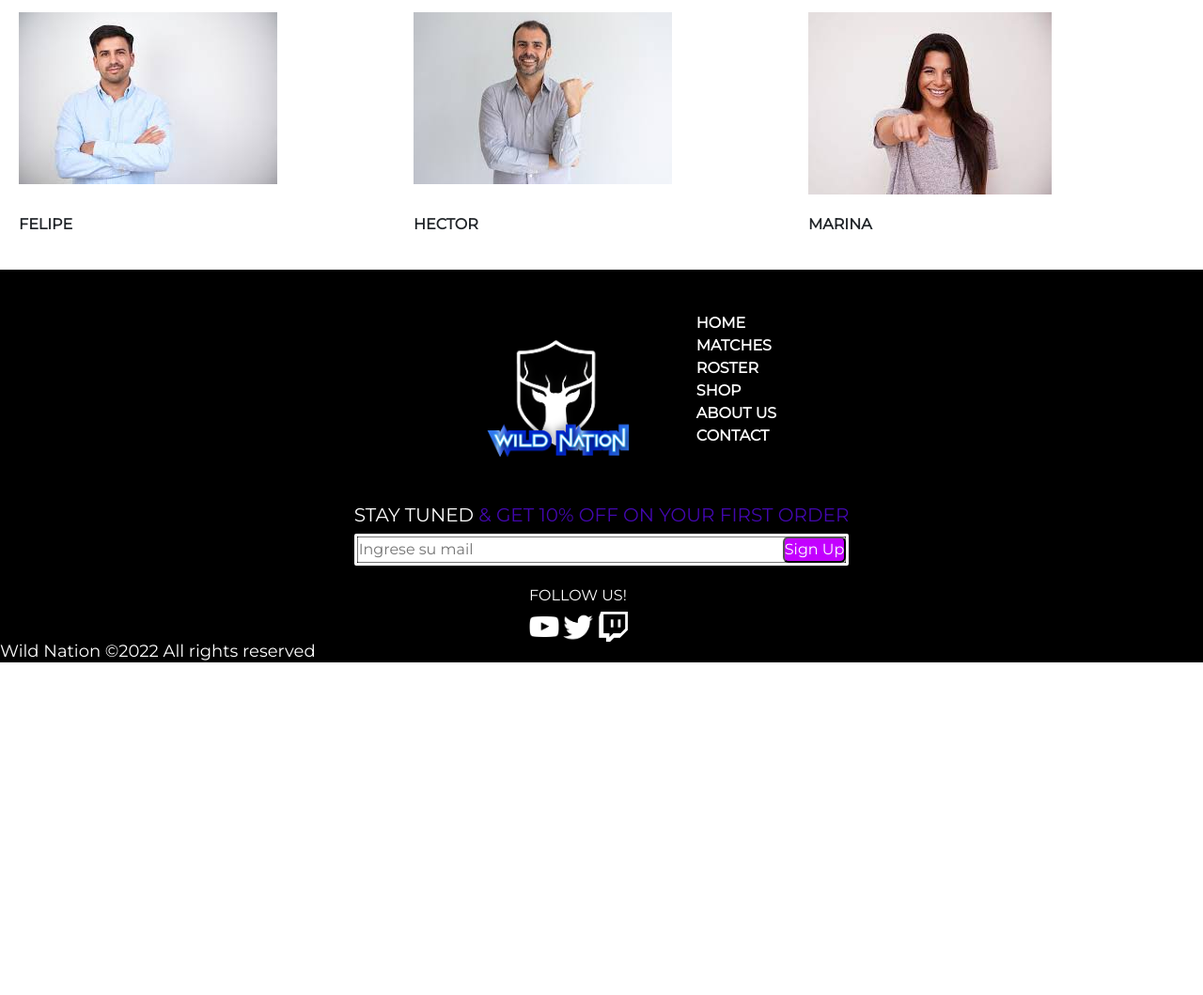
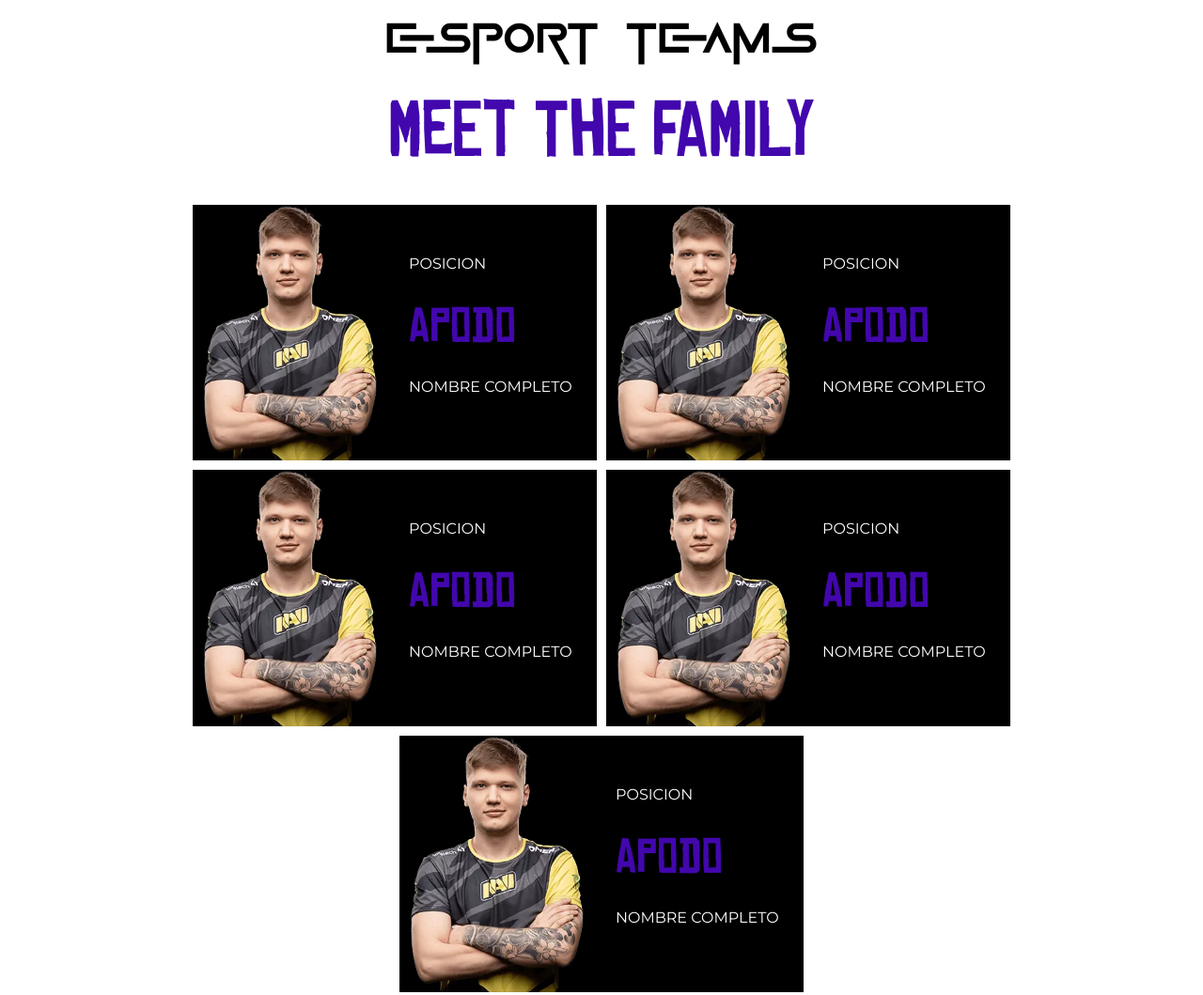
Before and after one commit to sebasmalisani/WN-Desafio, a website: page pages/roster.html in a window 1280 px wide. Shown: the part 403-1462 px from the top of the page at 94% size. Before the commit the page ends 1116 px from the top, so only its background shows below. Drawn offline with nearby package versions, Linux system fonts and the light colour scheme; files whose address does not match are found by name.

Commit message:
hice roster

```diff
--- a/assets/scss/style.scss
+++ b/assets/scss/style.scss
@@ -181,6 +181,50 @@
     color: white;
 }
 
+.tituloRoster{
+    display: flex;
+    justify-content: center;
+    color: rgb(0, 0, 0);
+    font-size: 50px;
+    font-family: gameofsquid;
+    margin-top: 10px;
+}
+
+.tituloRoster2{
+    display: flex;
+    justify-content: center;
+    font-family: chino;
+    color: #4207AD;
+    font-size: 80px;
+}
+
+.contenedorRoster{
+    display: flex;
+    justify-content: center;
+    gap: 10px;
+    flex-wrap: wrap;
+    margin: 10px;
+    padding: 10px;
+}
+.contenedorRoster2{
+    display: flex;
+    align-items: center;
+    gap: 30px;
+    background-color: black;
+}
+.infoJugador{
+    color: white;
+    width: 200px;
+}
+.apodo{
+    color: #4207AD;
+    font-family: chino;
+    font-size: 50px;
+}
+
+.imgRoster{
+    width: 200px;
+}
 
 @media(max-width:1500px){
 
@@ -450,4 +494,10 @@
         width: 400px;
     }
 
+    .formulario{
+        margin-left: -120px;
+    }
+    .fotoMatch{
+        display: none;
+    }
 }
--- a/pages/roster.html
+++ b/pages/roster.html
@@ -6,7 +6,8 @@
     <meta http-equiv="X-UA-Compatible" content="IE=edge">
     <meta name="viewport" content="width=device-width, initial-scale=1.0">
     <title>ROSTER</title>
-    <link href="https://cdn.jsdelivr.net/npm/bootstrap@5.2.0-beta1/dist/css/bootstrap.min.css" rel="stylesheet" integrity="sha384-0evHe/X+R7YkIZDRvuzKMRqM+OrBnVFBL6DOitfPri4tjfHxaWutUpFmBp4vmVor" crossorigin="anonymous">
+    <link href="https://cdn.jsdelivr.net/npm/bootstrap@5.2.0-beta1/dist/css/bootstrap.min.css" rel="stylesheet"
+        integrity="sha384-0evHe/X+R7YkIZDRvuzKMRqM+OrBnVFBL6DOitfPri4tjfHxaWutUpFmBp4vmVor" crossorigin="anonymous">
     <link rel="stylesheet" href="../assets/css/style.css">
 </head>
 
@@ -19,7 +20,7 @@
                 <span class="navbar-toggler-icon"></span>
             </button>
             <div class="collapse navbar-collapse" id="navbarNav">
-                <ul class="navbar-nav">
+                <ul class="navbar-nav align-items-center">
                     <li class="nav-item">
                         <a class="nav-link" aria-current="page" href="../index.html">HOME</a>
                     </li>
@@ -53,21 +54,64 @@
         </div>
 
     </header>
-    <main class="fotos">
-        <img class="fotos" src="../assets/img/Persona 1.jpg" alt="">
-        <img class="fotos" src="../assets/img/Persona 2.jpg" alt="">
-        <img class="fotos" src="../assets/img/Persona 3.jpg" alt="">
-        <div class="nombres">
-            <p>Felipe</p>
+    <main>
+        <div class="tituloRoster">esport teams</div>
+        <div class="tituloRoster2">MEET THE FAMILY</div>
+        <div class="contenedorRoster">
+            <div class="contenedorRoster2">
+                <div>
+                    <img class="imgRoster" src="../assets/img/Simplecs.webp" alt="">
+                </div>
+                <div class="infoJugador">
+                    <p>POSICION</p>
+                    <p class="apodo">APODO</p>
+                    <p>NOMBRE COMPLETO</p>
+                </div>
+            </div>
+                <div class="contenedorRoster2">
+                    <div>
+                        <img class="imgRoster" src="../assets/img/Simplecs.webp" alt="">
+                    </div>
+                    <div class="infoJugador">
+                        <p>POSICION</p>
+                        <p class="apodo">APODO</p>
+                        <p>NOMBRE COMPLETO</p>
+                    </div>
+                </div>
+                <div class="contenedorRoster2">
+                    <div>
+                        <img class="imgRoster" src="../assets/img/Simplecs.webp" alt="">
+                    </div>
+                    <div class="infoJugador">
+                        <p>POSICION</p>
+                        <p class="apodo">APODO</p>
+                        <p>NOMBRE COMPLETO</p>
+                    </div>
+                </div>
+                <div class="contenedorRoster2">
+                    <div>
+                        <img class="imgRoster" src="../assets/img/Simplecs.webp" alt="">
+                    </div>
+                    <div class="infoJugador">
+                        <p>POSICION</p>
+                        <p class="apodo">APODO</p>
+                        <p>NOMBRE COMPLETO</p>
+                    </div>
+                </div>
+                <div class="contenedorRoster2">
+                    <div>
+                        <img class="imgRoster" src="../assets/img/Simplecs.webp" alt="">
+                    </div>
+                    <div class="infoJugador">
+                        <p>POSICION</p>
+                        <p class="apodo">APODO</p>
+                        <p>NOMBRE COMPLETO</p>
+                    </div>
+                </div>
         </div>
-        <div class="nombres">
-            <p>Hector</p>
-        </div>
-        <div class="nombres">
-            <p>Marina</p>
-        </div>
+
     </main>
-    <aside></aside>
+
     <footer class="footer1">
         <div class="footer">
             <div class="logoLink">
@@ -98,7 +142,9 @@
         </div>
         <h5 class="h5">Wild Nation ©2022 All rights reserved</h5>
     </footer>
-    <script src="https://cdn.jsdelivr.net/npm/bootstrap@5.2.0-beta1/dist/js/bootstrap.bundle.min.js" integrity="sha384-pprn3073KE6tl6bjs2QrFaJGz5/SUsLqktiwsUTF55Jfv3qYSDhgCecCxMW52nD2" crossorigin="anonymous"></script>
+    <script src="https://cdn.jsdelivr.net/npm/bootstrap@5.2.0-beta1/dist/js/bootstrap.bundle.min.js"
+        integrity="sha384-pprn3073KE6tl6bjs2QrFaJGz5/SUsLqktiwsUTF55Jfv3qYSDhgCecCxMW52nD2"
+        crossorigin="anonymous"></script>
 
 </body>
 
```
Also changed, not shown: index.html (+1 -1 lines), pages/about us.html (+1 -1 lines), pages/contact.html (+1 -1 lines), pages/matches.html (+3 -3 lines), pages/shop.html (+8 -46 lines), assets/css/style.css, assets/img/Simplecs.webp (added), 1 other file.
